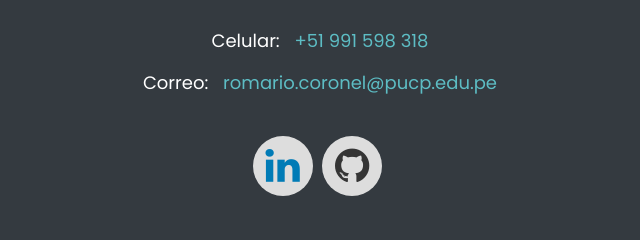
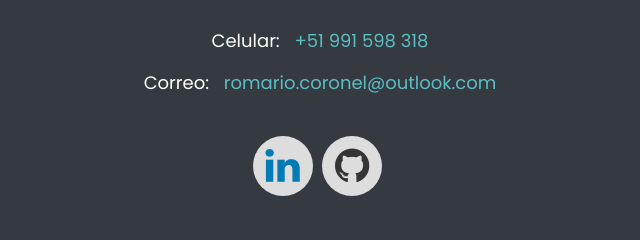
Before and after one commit to coroneldeveloper/rcoroneldev.github.io, a website: page index.html in a window 1280 px wide. Shown: the part 3582-3822 px from the top of the page, 320-960 px from the left. Drawn offline with Linux system fonts and the light colour scheme.

Commit message:
Update index.html
Change the email address

```diff
--- a/index.html
+++ b/index.html
@@ -746,7 +746,7 @@
                 <div class="contact-address">
                   <p class="phone">Celular: <span>+51 991 598 318</span></p>
                   <p class="email">
-                    Correo: <span>romario.coronel@pucp.edu.pe</span>
+                    Correo: <span>romario.coronel@outlook.com</span>
                   </p>
                 </div>
                 <div class="social-icons">
```
